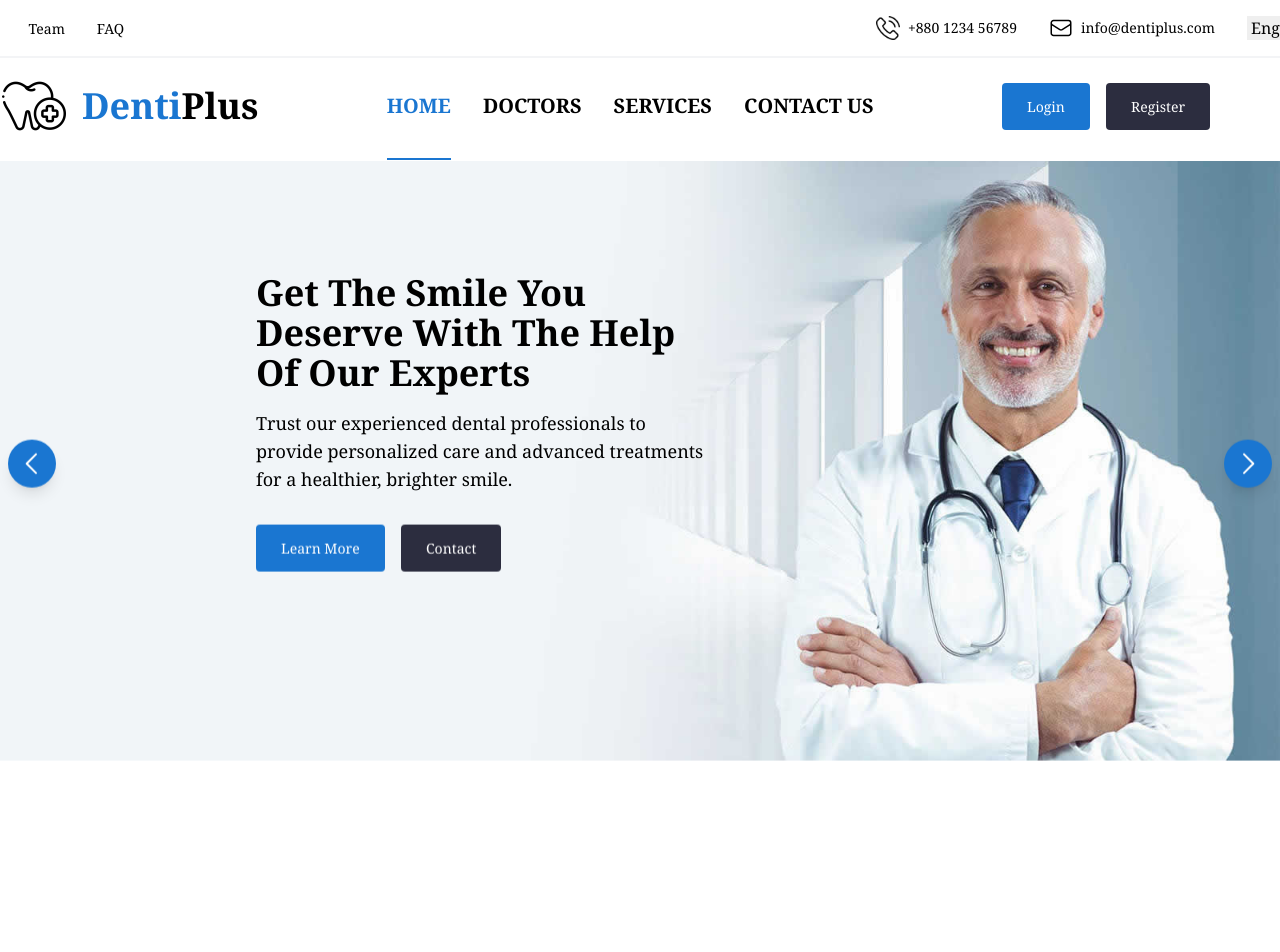
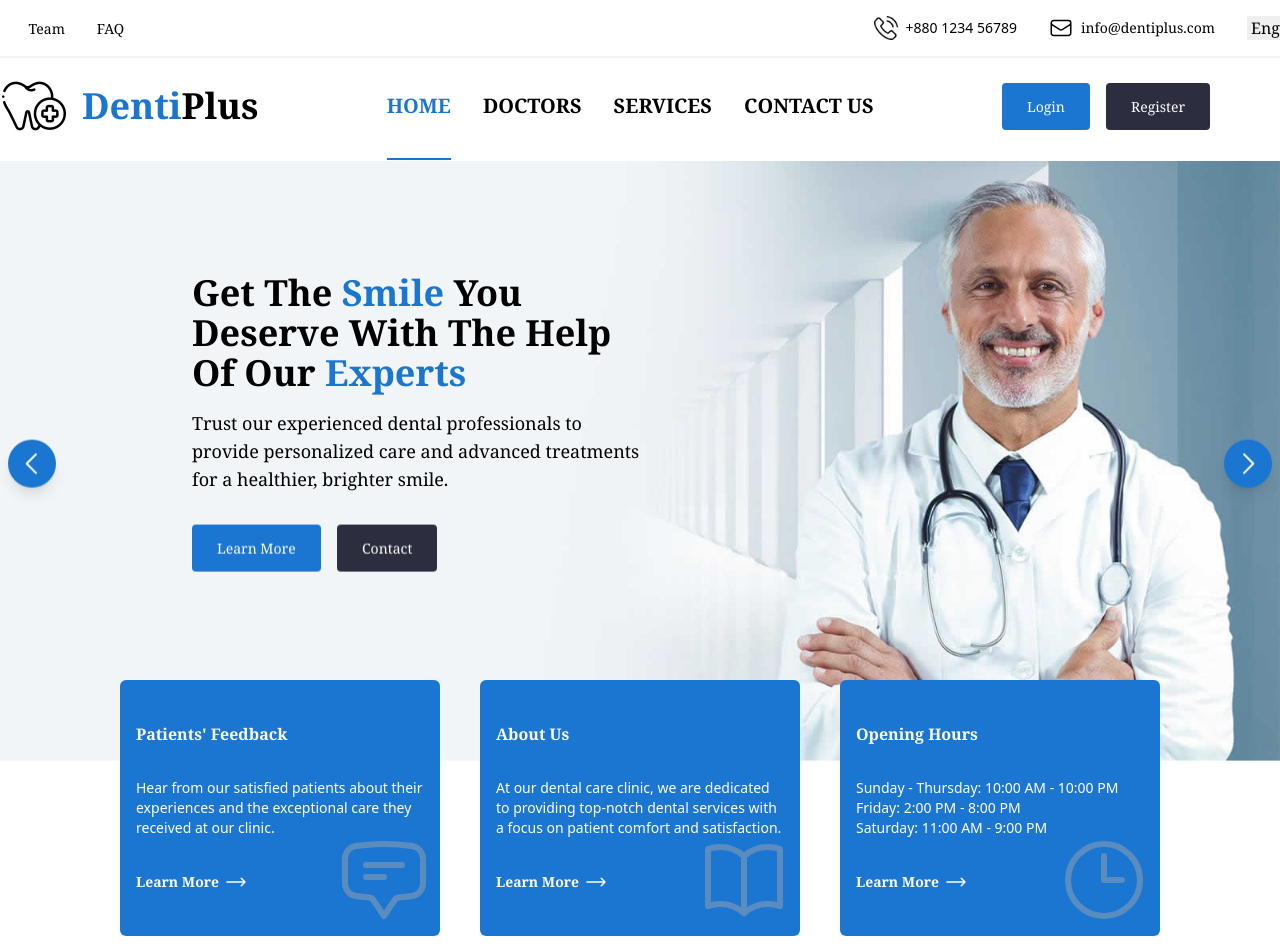
Before and after one commit to YoussefHassanien/dental-clinic-system, a React (Vite) app in the folder frontend/: page / in a window 1280 px wide. Shown: the top 952 px of the page. Before the commit the page ends 800 px from the top, so only its background shows below. Built offline with nearby package versions, Linux system fonts and the light colour scheme.

Commit message:
Home Page Progress

```diff
--- a/frontend/src/Common/Components/Sub-Navbar/subNavbar.tsx
+++ b/frontend/src/Common/Components/Sub-Navbar/subNavbar.tsx
@@ -36,7 +36,7 @@ const SubNavbar: React.FC = () => {
           {/* Phone Icon */}
           <img src={telephoneIcon} alt="phone-icon" className="w-6 h-6" />
           {/* Phone Number */}
-          <p>+880 1234 56789</p>
+          <p className="font-sans">+880 1234 56789</p>
         </div>
         {/* Email Container */}
         <div className="text-sm flex flex-row justify-start space-x-2 items-center hover:text-custom-blue">
--- /dev/null
+++ b/frontend/src/Pages/Home/Components/Card/card.module.css
@@ -0,0 +1,26 @@
+.tab {
+  position: relative;
+  cursor: pointer;
+  transition: color 0.3s ease-in-out;
+  font-weight: bold;
+}
+
+.tab::after {
+  content: "";
+  position: absolute;
+  left: 0;
+  bottom: -5px;
+  width: 0;
+  height: 2px;
+  background-color: white; /* Custom underline color */
+  transition: width 0.3s ease-in-out;
+}
+
+.tab:hover::after,
+.tab-selected::after {
+  width: 100%;
+}
+
+.tab:hover {
+  color: white; /* Custom color for the selected tab */
+}
--- /dev/null
+++ b/frontend/src/Pages/Home/Components/Card/card.tsx
@@ -0,0 +1,58 @@
+import { Link } from "react-router-dom";
+import styles from "./card.module.css";
+
+interface CardsProps {
+  title: string;
+  paragraph: string;
+  buttonText: string;
+  icon: string;
+}
+
+const Card: React.FC<CardsProps> = ({ title, paragraph, buttonText, icon }) => {
+  return (
+    // Cards Container
+    <div className="relative flex flex-col justify-center items-start bg-custom-blue w-80 h-64 rounded-md p-4 space-y-8 hover:-translate-y-4 hover:shadow-xl hover:shadow-custom-blue ease-in-out duration-500">
+      {/* Card Title */}
+      <p className="text-white font-bold font-serif text-md">{title}</p>
+      {/* Card Text */}
+      <p className="text-white text-sm whitespace-pre-line font-sans">
+        {paragraph}
+      </p>
+      {/*Card Link Container*/}
+      <div
+        className={`flex flex-row justify-between items-center w-28 text-white ${styles["tab"]}`}
+      >
+        {/* Card Redirect Link */}
+        <Link to="" className="text-sm font-bold font-serif">
+          {buttonText}
+        </Link>
+        <svg
+          xmlns="http://www.w3.org/2000/svg"
+          fill="none"
+          viewBox="0 0 24 24"
+          strokeWidth="1.5"
+          stroke="currentColor"
+          className="size-6"
+        >
+          <path
+            strokeLinecap="round"
+            strokeLinejoin="round"
+            d="M17.25 8.25 21 12m0 0-3.75 3.75M21 12H3"
+          />
+        </svg>
+      </div>
+      <svg
+        xmlns="http://www.w3.org/2000/svg"
+        fill="none"
+        viewBox="0 0 24 24"
+        strokeWidth="1.5"
+        stroke="currentColor"
+        className="absolute bottom-2 right-2 size-24 text-gray-400 opacity-50"
+      >
+        <path strokeLinecap="round" strokeLinejoin="round" d={icon} />
+      </svg>
+    </div>
+  );
+};
+
+export default Card;
--- a/frontend/src/Pages/Home/Components/carousel.tsx
+++ b/frontend/src/Pages/Home/Components/Carousel/carousel.tsx
@@ -2,7 +2,7 @@ import Slider from "react-slick";
 import "slick-carousel/slick/slick.css";
 import "slick-carousel/slick/slick-theme.css";
 import { cards } from "./constants";
-import Button from "../../../Common/Components/Button/button";
+import Button from "../../../../Common/Components/Button/button";
 
 const NextArrow = ({ onClick }: { onClick?: () => void }) => (
   <button
@@ -79,11 +79,14 @@ const Carousel: React.FC = () => {
               }}
             >
               {/* Carousel Text Container */}
-              <div className="absolute top-28 translate-x-1/3 flex flex-col justify-center items-start font-serif w-3/5 space-y-8">
+              <div className="absolute top-28 translate-x-1/4 flex flex-col justify-center items-start font-serif w-3/5 space-y-8">
                 {/* Carousel Text */}
                 <div className="flex flex-col justify-center items-start space-y-4 text-black w-3/5">
                   {/* Carousel Title Text */}
-                  <p className="font-bold text-4xl">{card.text}</p>
+                  <p
+                    className="font-bold text-4xl"
+                    dangerouslySetInnerHTML={{ __html: card.text }}
+                  ></p>
                   {/* Carousel Sub-Text */}
                   <p className="text-lg">{card.subText}</p>
                 </div>
--- a/frontend/src/Pages/Home/Components/constants.ts
+++ b/frontend/src/Pages/Home/Components/Carousel/constants.ts
@@ -1,11 +1,11 @@
-import sliderImage1 from "../../../Assets/slider.jpg";
-import sliderImage2 from "../../../Assets/slider2.jpg";
-import sliderImage3 from "../../../Assets/slider3.jpg";
+import sliderImage1 from "../../../../Assets/slider.jpg";
+import sliderImage2 from "../../../../Assets/slider2.jpg";
+import sliderImage3 from "../../../../Assets/slider3.jpg";
 
 export const cards = [
   {
     image: sliderImage1,
-    text: "The Easiest Way To Book Your Dental Appointment",
+    text: "The <span class='text-custom-blue'>Easiest</span> Way To Book Your <span class='text-custom-blue'>Dental</span> Appointment",
     subText:
       "Experience hassle-free scheduling with our user-friendly platform. Your perfect smile is just a click away!",
     buttonText: "Book Now",
@@ -13,7 +13,7 @@ export const cards = [
   },
   {
     image: sliderImage2,
-    text: "Get The Smile You Deserve With The Help Of Our Experts",
+    text: "Get The <span class='text-custom-blue'>Smile</span> You Deserve With The Help Of Our <span class='text-custom-blue'>Experts</span>",
     subText:
       "Trust our experienced dental professionals to provide personalized care and advanced treatments for a healthier, brighter smile.",
     buttonText: "Learn More",
@@ -21,7 +21,7 @@ export const cards = [
   },
   {
     image: sliderImage3,
-    text: "We Provide Medical Services That You Can Trust!",
+    text: "We <span class='text-custom-blue'>Provide</span> Dental Services That You Can <span class='text-custom-blue'>Trust!</span>",
     subText:
       "Rely on our dedicated team of professionals for comprehensive and compassionate care tailored to your needs.",
     buttonText: "Our Services",
--- a/frontend/src/Pages/Home/homePage.tsx
+++ b/frontend/src/Pages/Home/homePage.tsx
@@ -1,17 +1,42 @@
 import React from "react";
 import Navbar from "../../Common/Components/Navbar/navbar";
 import SubNavbar from "../../Common/Components/Sub-Navbar/subNavbar";
-import Carousel from "./Components/carousel";
+import Carousel from "./Components/Carousel/carousel";
+import Card from "./Components/Card/card";
 
 const HomePage: React.FC = () => {
   return (
-    <div className="flex flex-col justify-center items-center absolute max-w-full">
+    // HomePage Container
+    <div className="flex flex-col justify-center items-center relative max-w-full">
       <SubNavbar />
+      {/* Navbar Container*/}
       <div className="translate-x-24">
         <Navbar />
       </div>
+      {/* Carousel Container*/}
       <div className="w-full translate-y-[6.6px]">
         <Carousel />
+      </div>
+      {/* Cards Container */}
+      <div className="-translate-y-20 flex flex-row justify-start items-center space-x-10">
+        <Card
+          title="Patients' Feedback"
+          paragraph="Hear from our satisfied patients about their experiences and the exceptional care they received at our clinic."
+          buttonText="Learn More"
+          icon="M7.5 8.25h9m-9 3H12m-9.75 1.51c0 1.6 1.123 2.994 2.707 3.227 1.129.166 2.27.293 3.423.379.35.026.67.21.865.501L12 21l2.755-4.133a1.14 1.14 0 0 1 .865-.501 48.172 48.172 0 0 0 3.423-.379c1.584-.233 2.707-1.626 2.707-3.228V6.741c0-1.602-1.123-2.995-2.707-3.228A48.394 48.394 0 0 0 12 3c-2.392 0-4.744.175-7.043.513C3.373 3.746 2.25 5.14 2.25 6.741v6.018Z"
+        />
+        <Card
+          title="About Us"
+          paragraph="At our dental care clinic, we are dedicated to providing top-notch dental services with a focus on patient comfort and satisfaction."
+          buttonText="Learn More"
+          icon="M12 6.042A8.967 8.967 0 0 0 6 3.75c-1.052 0-2.062.18-3 .512v14.25A8.987 8.987 0 0 1 6 18c2.305 0 4.408.867 6 2.292m0-14.25a8.966 8.966 0 0 1 6-2.292c1.052 0 2.062.18 3 .512v14.25A8.987 8.987 0 0 0 18 18a8.967 8.967 0 0 0-6 2.292m0-14.25v14.25"
+        />
+        <Card
+          title="Opening Hours"
+          paragraph={`Sunday - Thursday: 10:00 AM - 10:00 PM\nFriday: 2:00 PM - 8:00 PM\nSaturday: 11:00 AM - 9:00 PM`}
+          buttonText="Learn More"
+          icon="M12 6v6h4.5m4.5 0a9 9 0 1 1-18 0 9 9 0 0 1 18 0Z"
+        />
       </div>
     </div>
   );
```
Also changed, not shown: frontend/src/Pages/Home/Components/Card/constants.ts (added), frontend/src/Pages/Home/Components/Carousel/carousel.module.css (renamed from frontend/src/Pages/Home/Components/carousel.module.css), frontend/src/assets/feedback.png (added), frontend/src/assets/feedback1.png (added).
